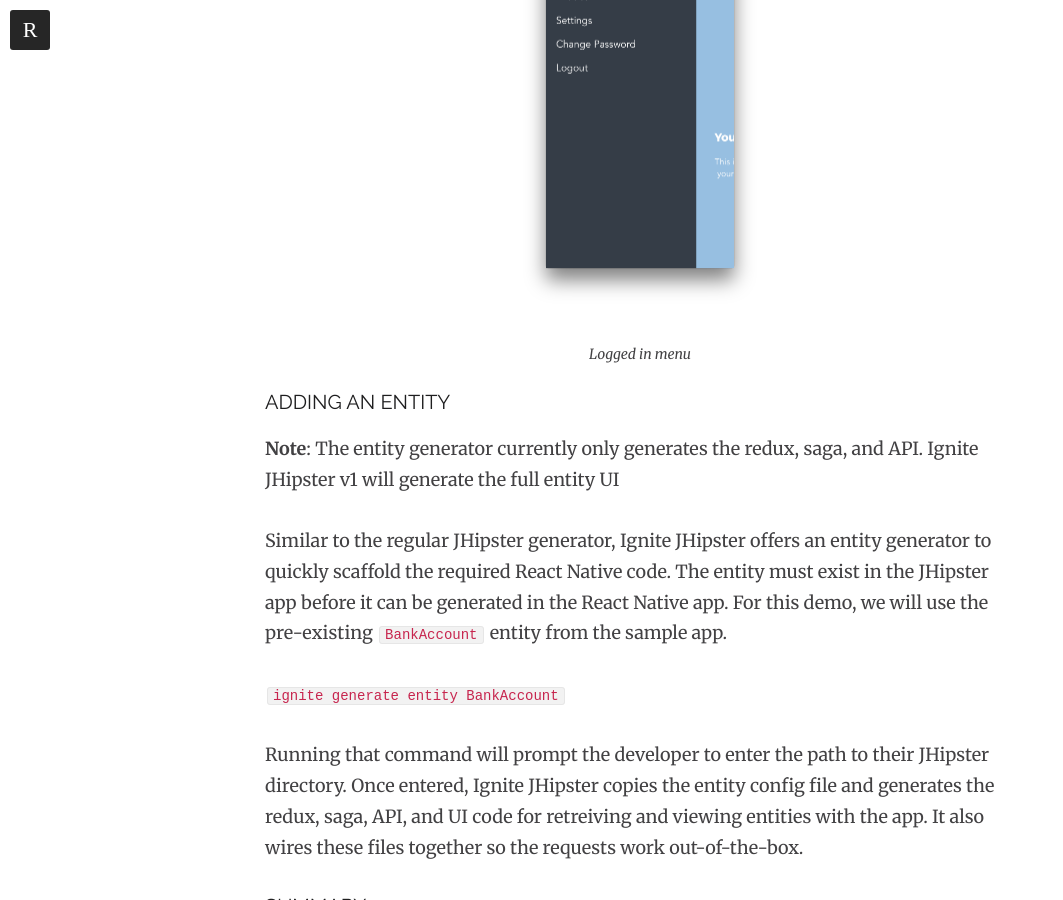
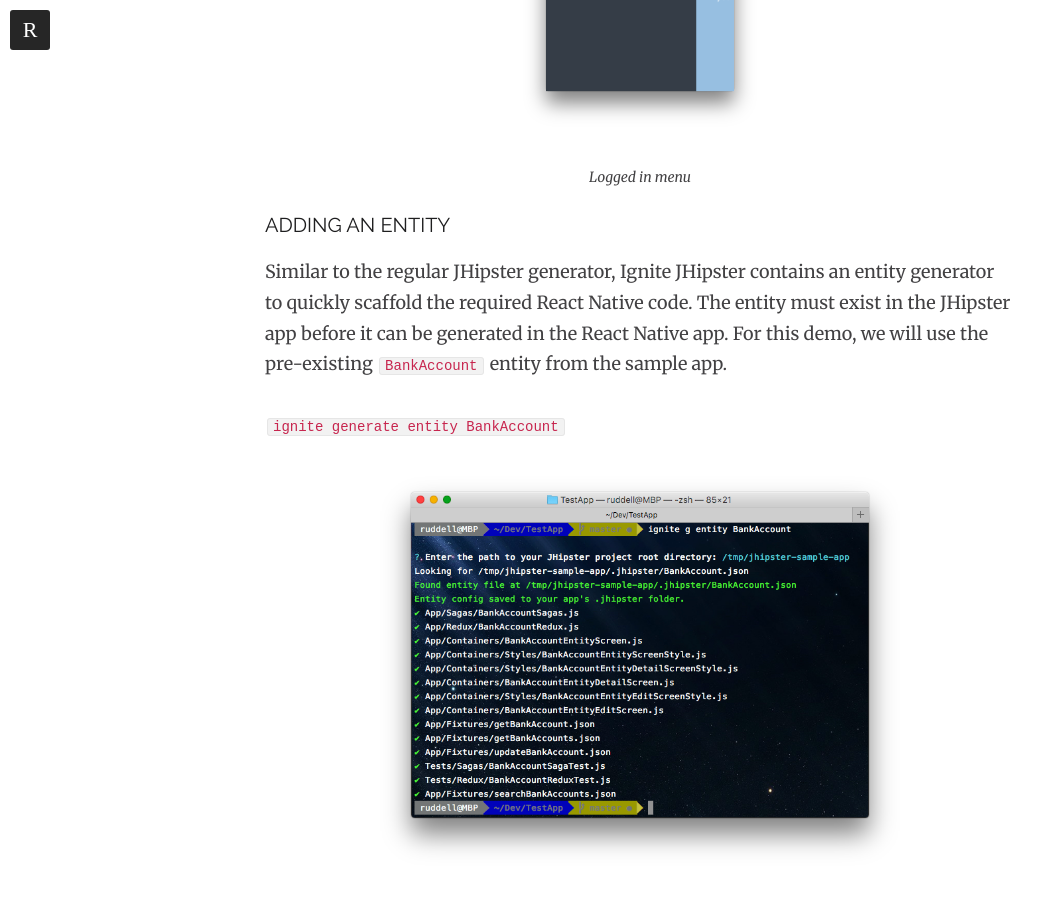
Before and after one commit to ruddell/ruddell.github.io, a Jekyll site: the page built from _posts/2017-07-21-ignite-jhipster.md, in a window 1280 px wide and 900 px high, scrolled down 5698 px. Shown: the whole window, without its empty margins (0-1063 px from the left). Built offline with Jekyll 4.4.1, drawn with Linux system fonts in a browser that asks for light colours; some of the changed text lies outside the part shown.

Commit message:
polish ignite-jhipster post and add screenshots of entity files

```diff
--- a/_posts/2017-07-21-ignite-jhipster.md
+++ b/_posts/2017-07-21-ignite-jhipster.md
@@ -14,19 +14,17 @@
 published: true
 ---
 
-[Ignite JHipster](https://github.com/ruddell/ignite-jhipster/) is a new boilerplate for Infinite Red's [Ignite CLI](https://infinite.red/ignite), a React Native app generator.  It enhances the [JHipster](https://jhipster.github.io/) developer experience by generating a full React Native application compatible with their JHipster backend.  The React Native app comes complete with user authentication and an entity generator, jumpstarting the mobile app process.
+[Ignite JHipster](https://github.com/ruddell/ignite-jhipster/) is a new boilerplate for Infinite Red's [Ignite CLI](https://infinite.red/ignite), a React Native app generator.  It enhances the [JHipster](http://www.jhipster.tech/) developer experience by generating a full React Native application compatible with their JHipster backend.  The React Native app comes complete with user authentication and an entity generator, jumpstarting the mobile app process.
 
 <div style="text-align:center"><img src="{{ site.url }}/images/ignite-jhipster/logo.png" /></div>
 
 For those unfamiliar, JHipster is an application generator that creates a complete and modern Web app, unifying Spring Boot and Spring Cloud Netflix on the Java side, and Angular and Webpack on the front-end. JHipster also handles all of the database creation, cache creation, comes Docker-ready, and more.
 
-Ignite CLI is a generator for React Native with boilerplates, plugins, and more. While in the past, you had one choice -- Infinite Red's boilerplate -- now you can choose from many boilerplates and also add standalone plugins as you need them.  Ignite JHipster is one of those boilerplates, along with several other options.
+Ignite CLI is a generator for React Native with boilerplates, plugins, and more. While in the past, you had one choice -- Infinite Red's boilerplate -- now you can choose from many boilerplates and add standalone plugins as you need them.  Ignite JHipster is one of the available boilerplates.
 
 ### Demo Overview
 
-**Note: This boilerplate is still in beta until the entity generator is complete - please use with caution and provide feedback.**
-
-This demo will cover the process of using **Ignite JHipster** from top-to-bottom.  This includes the following sections:
+This demo will cover the process of using **Ignite JHipster** from top-to-bottom.
 
  - [Environment Setup](#env)
  - [Backend Generation (JHipster)](#backend)
@@ -58,7 +56,7 @@
 
 ### <a name="backend"></a>Backend Generation (JHipster)
 
-First of all, we need a JHipster application to serve as the backend for the React Native app.  We'll keep this simple by using one of the default apps.  The only important choice when generating the JHipster app is the authentication.  Ignite JHipster supports all auth types *except session auth*, as that uses Cookies.  This list includes JWT, UAA, and OAuth2.
+First of all, we need a JHipster application to serve as the backend for the React Native app.  We'll keep this simple by using one of the default apps.  The only important choice when generating the JHipster app is the authentication.  Ignite JHipster supports JHipster auth types of JWT, UAA, and OAuth2.  It does not work with JHipster's session auth.
 
 To keep this demo simple, we will be using one of the sample generated apps, [jhipster-sample-app-ng2](https://github.com/jhipster/jhipster-sample-app-ng2). This app uses JWT, the default authentication type for JHipster apps.
 
@@ -78,21 +76,6 @@
 `ignite new IgniteJHipsterSampleApp --boilerplate ignite-jhipster`
 
 This will fetch the latest version of the boilerplate from NPM and generate the application from that code.
-
-To start the emulator and run the app on the emulator, run either of the following commands.
-
-**iOS:**
-
-`react-native run-ios`
-
-**Android:**
-
-`react-native run-android`
-
-<figure>
-	<a href="{{ site.url }}/images/ignite-jhipster/app-home.png"><img src="{{ site.url }}/images/ignite-jhipster/app-home.png"></a>
-	<figcaption>JHipster Ignite app running on emulator</figcaption>
-</figure>
 
 ### <a name="config"></a>Configuring Ignite JHipster
 
@@ -115,7 +98,22 @@
 
 ### <a name="running"></a>Running the App
 
-Once configured, the application should connect to the JHipster backend and all screens should work as expected.  The generated screens include register, login, logout, settings, forgot password, and reset password.
+To start the emulator and deploy the app, run either of the following commands.
+
+**iOS:**
+
+`react-native run-ios`
+
+**Android:**
+
+`react-native run-android`
+
+<figure>
+	<a href="{{ site.url }}/images/ignite-jhipster/app-home.png"><img src="{{ site.url }}/images/ignite-jhipster/app-home.png"></a>
+	<figcaption>JHipster Ignite app running on emulator</figcaption>
+</figure>
+
+The application should connect to the JHipster backend and all screens should work as expected.  The generated screens include register, login, logout, settings, forgot password, and reset password.
 
 <figure>
 	<a href="{{ site.url }}/images/ignite-jhipster/screens.png"><img src="{{ site.url }}/images/ignite-jhipster/screens.png"></a>
@@ -124,16 +122,24 @@
 
 ### <a name="entity"></a>Adding an Entity
 
-**Note**: The entity generator currently only generates the redux, saga, and API.  Ignite JHipster v1 will generate the full entity UI
-
-Similar to the regular JHipster generator, Ignite JHipster offers an entity generator to quickly scaffold the required React Native code.  The entity must exist in the JHipster app before it can be generated in the React Native app.  For this demo, we will use the pre-existing `BankAccount` entity from the sample app.
+Similar to the regular JHipster generator, Ignite JHipster contains an entity generator to quickly scaffold the required React Native code.  The entity must exist in the JHipster app before it can be generated in the React Native app.  For this demo, we will use the pre-existing `BankAccount` entity from the sample app.
 
 `ignite generate entity BankAccount`
 
-Running that command will prompt the developer to enter the path to their JHipster directory.  Once entered, Ignite JHipster copies the entity config file and generates the redux, saga, API, and UI code for retreiving and viewing entities with the app.  It also wires these files together so the requests work out-of-the-box.
+<figure>
+	<a href="{{ site.url }}/images/ignite-jhipster/entity-files.png"><img src="{{ site.url }}/images/ignite-jhipster/entity-files.png"></a>
+	<figcaption>Generated Entity Files</figcaption>
+</figure>
+
+Running that command will prompt the developer to enter the path to their JHipster directory.  Once entered, Ignite JHipster copies the entity config file and generates the redux, saga, API, tests, and user interface for retrieving and viewing entities with the app.  It also wires these files together so the requests work out-of-the-box.
+
+<figure>
+	<a href="{{ site.url }}/images/ignite-jhipster/entity-form.png"><img src="{{ site.url }}/images/ignite-jhipster/entity-form.png"></a>
+	<figcaption>Entity Form</figcaption>
+</figure>
 
 ### <a name="summary"></a>Summary
 
-In summary, developers can now have a full JHipster website, backend, and mobile app - within minutes rather than weeks.  The time saved can then be spent on adding the important business code rather than setting up an environment and configuring dependencies.
+In summary, developers can now have a full JHipster website, backend, and mobile app - within minutes rather than weeks.  The time saved can then be spent on adding the important business logic rather than setting up an environment and configuring dependencies.
 
 Any questions, comments, improvements, issues, and pull requests are welcome over at the [Ignite JHipster Github page](https://github.com/ruddell/ignite-jhipster/).
```
Also changed, not shown: other parts of _posts/2017-07-21-ignite-jhipster.md (+1 -1 lines).
